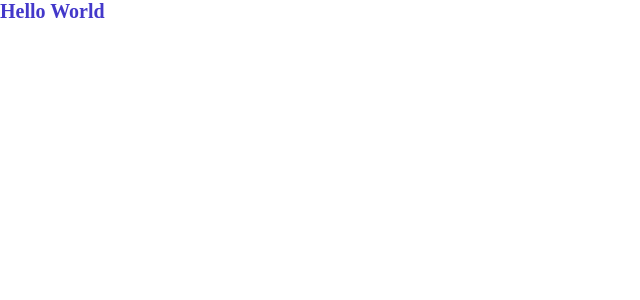
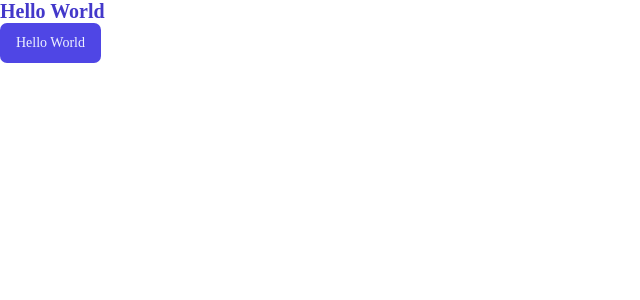
Before and after one commit to Vishal262526/the-wild-oasis-react-app, a React app: page / in a window 1280 px wide. Shown: the top 300 px of the page, without its empty margins (0-640 px from the left). Built offline with nearby package versions, Linux system fonts and the light colour scheme; the HTML template or start-up script is replaced by a standard one.

Commit message:
Global Styling and Variables completed

```diff
--- a/src/App.jsx
+++ b/src/App.jsx
@@ -1,11 +1,25 @@
+import styled from "styled-components";
 import GlobalStyle from "./styles/GlobalStyles";
 
 function App() {
+
+  const Button = styled.button`
+    font-size: 1.4rem;
+    padding: 1.2rem 1.6rem;
+    font-weight: 500;
+    border: none;
+    border-radius: 7px;
+    background-color: var(--color-brand-600);
+    color: var(--color-brand-50);
+    cursor: pointer;
+  `;
+
   return <>
 
     <GlobalStyle />
 
     <h1>Hello World</h1>
+    <Button>Hello World</Button>
   </>
 }
 
--- a/src/styles/GlobalStyles.js
+++ b/src/styles/GlobalStyles.js
@@ -42,6 +42,22 @@ const GlobalStyle = createGlobalStyle`
         --color-red-100: #fee2e2;
         --color-red-700: #b91c1c;
         --color-red-800: #991b1b;
+
+        --backdrop-color: rgba(255,255,255,0.1);
+
+        --shadow-sm: 0 1px 2px rgba(0,0,0,0.04);
+        --shadow-md: 0 0.6rem 2.4rem rgba(0,0,0,0.06);
+        --shadow-lg: 0 2.4rem 3.2rem rgba(0,0,0,0.12);
+        --border-radius-tiny: 3px;
+        --border-radius-sm: 5px;
+        --border-radius-md: 7px;
+        --border-radius-lg: 9px;
+
+        --image-grayscale: 0;
+        --image-opacity: 100%;
+
+
+
     }
 
     *, *::before, *::after {
```
